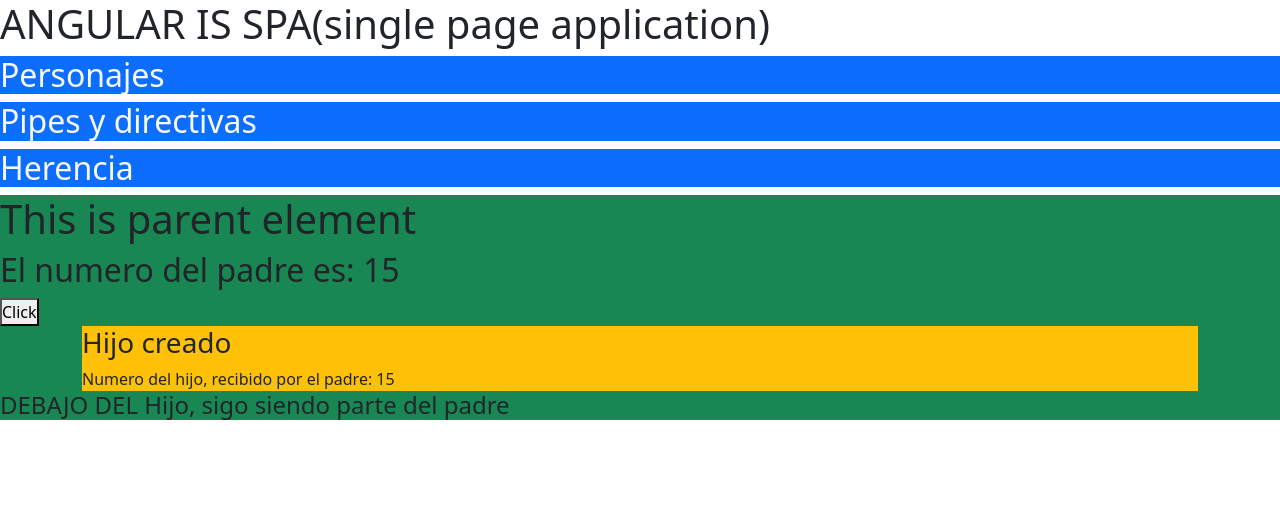
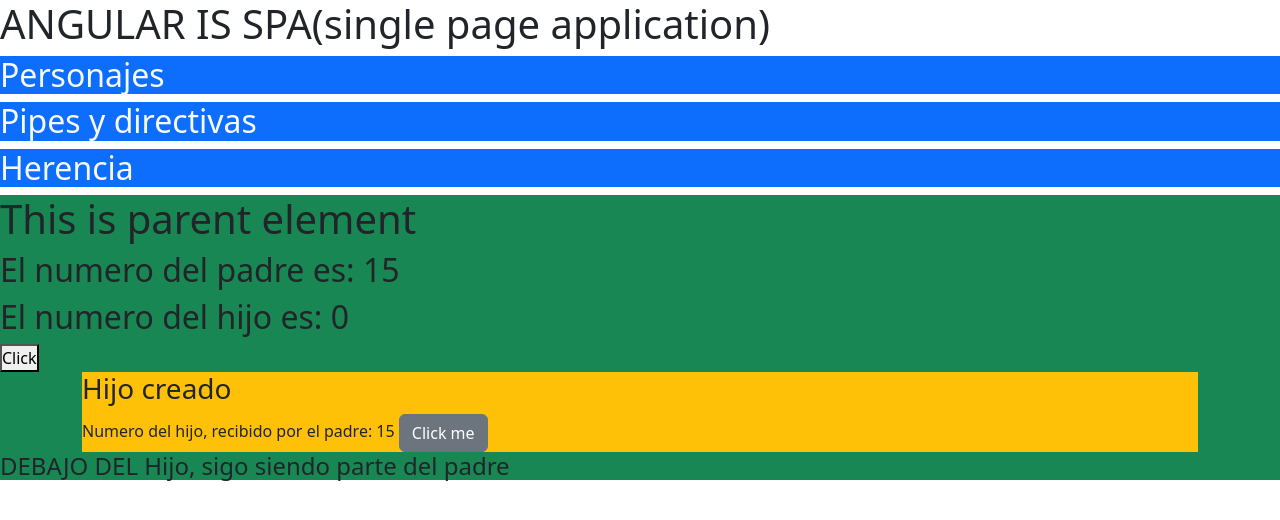
Before and after one commit to moche123/angularclass1g4, an Angular app: page /parent in a window 1280 px wide. Shown: the top 520 px of the page. Built offline with nearby package versions, Linux system fonts and the light colour scheme.

Commit message:
cambios input output ciclo de vida

```diff
--- a/src/app/parent/children/children.component.html
+++ b/src/app/parent/children/children.component.html
@@ -3,4 +3,6 @@
 
     Numero del hijo, recibido por el padre: {{numberOfParent}}
 
+    <button class="btn btn-secondary" (click)="devolverValorAlcanzado()">Click me</button>
+
 </div>
--- a/src/app/parent/children/children.component.ts
+++ b/src/app/parent/children/children.component.ts
@@ -1,4 +1,4 @@
-import { Component, OnInit, Input, OnChanges, SimpleChanges, AfterViewInit } from '@angular/core';
+import { Component, OnInit, Input, Output, OnChanges, SimpleChanges, AfterViewInit, EventEmitter } from '@angular/core';
 
 @Component({
   selector: 'app-children',
@@ -7,7 +7,9 @@
 })
 export class ChildrenComponent implements OnInit,OnChanges,AfterViewInit {
 
-  @Input() numberOfParent = 0
+  @Input() numberOfParent = 0;
+  @Output() getChildrenValue:any = new EventEmitter();
+  public numberChildren:any = 28;
 
   constructor() {
     console.log('Hola soy el constructor')
@@ -17,7 +19,12 @@
     //! POR PRIMERA VEZ DESPUES DEL CONSRUCTOR Y ANTES DEL ONINIT,
     //! Y LUEGO SE VA A EJECUTAR CADA VEZ QUE HAYAN CAMBIOS EN EL INPUT
     console.log('Hola soy el onchanges')
-    console.log(changes)
+    // if(changes['numberOfParent'].currentValue == this.numberChildren){
+    //   console.log('ABCD')
+    //   this.devolverValorAlcanzado();
+    // }
+
+
 
 
   }
@@ -27,12 +34,19 @@
   }
 
 
+  //!*TODO: SOLVE AFTER INIT ISSUE
   ngAfterViewInit(): void {
     console.log('Hola soy el AfterView Init')
 
   }
 
 
+  devolverValorAlcanzado(){
+    console.log('ABC')
+    this.getChildrenValue.emit(this.numberChildren)
+  }
+
+
 
 
 }
--- a/src/app/parent/parent.component.html
+++ b/src/app/parent/parent.component.html
@@ -3,12 +3,13 @@
     <h1>This is parent element</h1>
 
     <h2>El numero del padre es: {{numberOfParent}}</h2>
+    <h2>El numero del hijo es: {{childrenNumber}}</h2>
 
     <button (click)="changeParentNumber()">Click</button>
 
     <div class="container">
 
-        <app-children [numberOfParent]="numberOfParent" ></app-children>
+        <app-children [numberOfParent]="numberOfParent" (getChildrenValue)="receiveChildrenValue($event)" ></app-children>
     </div>
 
     <h4>DEBAJO DEL Hijo, sigo siendo parte del padre</h4>
--- a/src/app/parent/parent.component.ts
+++ b/src/app/parent/parent.component.ts
@@ -8,6 +8,7 @@
 export class ParentComponent implements OnInit {
 
   public numberOfParent = 15;
+  public childrenNumber = 0
 
   constructor() { }
 
@@ -18,4 +19,8 @@
     this.numberOfParent++
   }
 
+  receiveChildrenValue(numberReceived:any){
+     this.childrenNumber = numberReceived
+  }
+
 }
```
